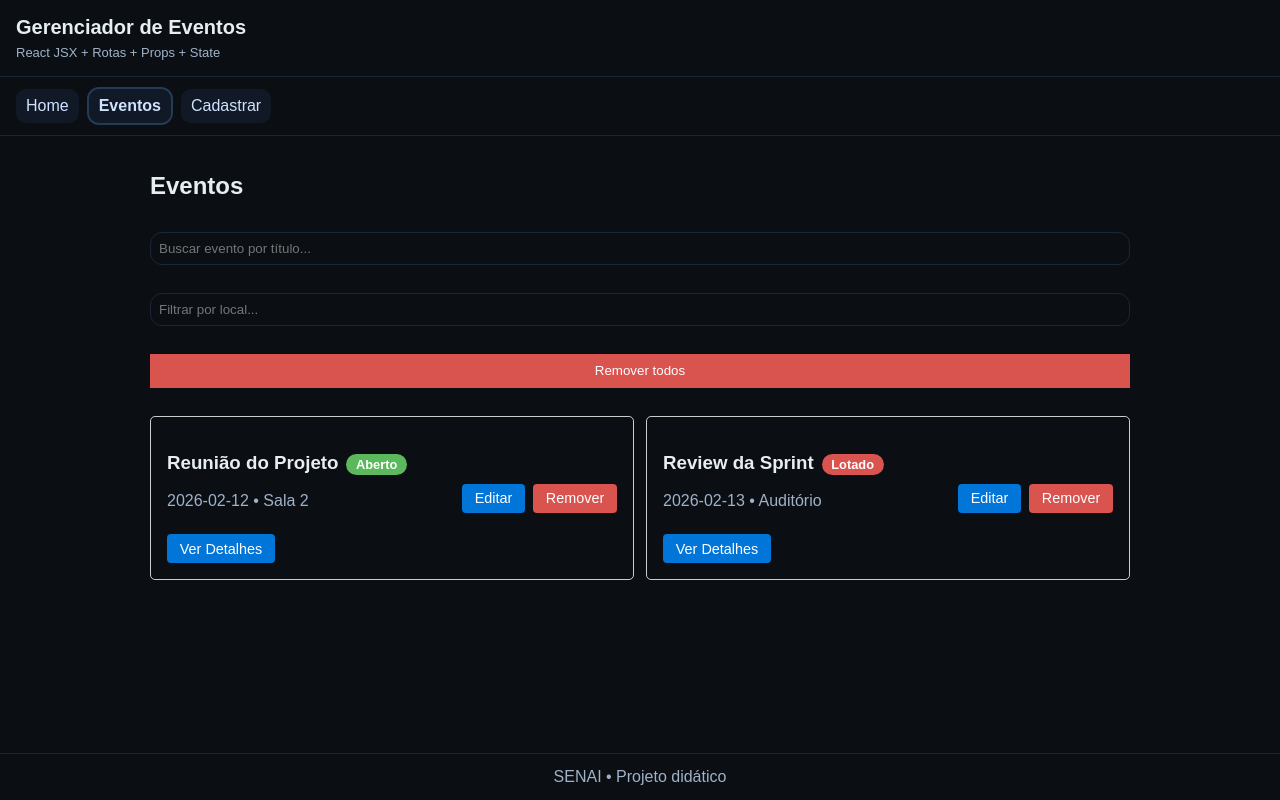
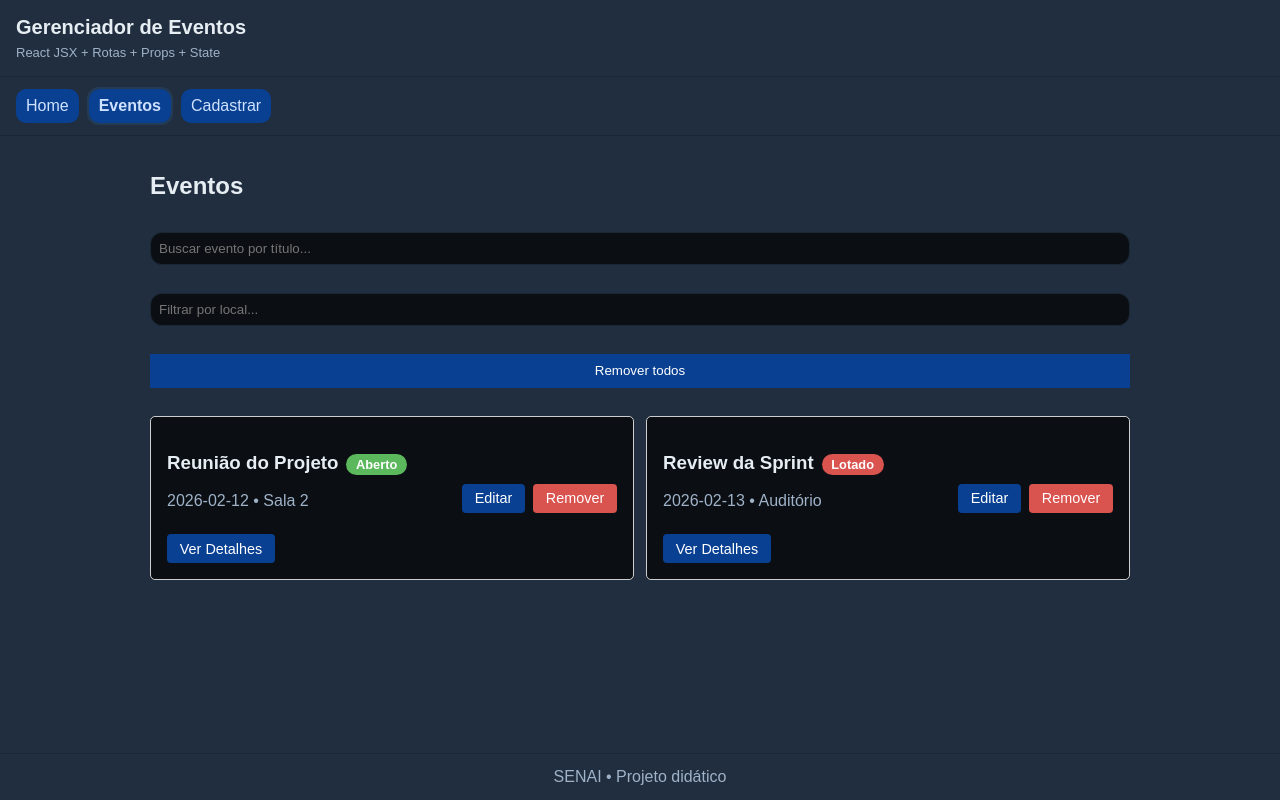
Before and after one commit to crisbeth-L/Eventos-Mvp, a React (Create React App) app: page /Evento in a window 1280 px wide. Built offline with nearby package versions, Linux system fonts and the light colour scheme.

Commit message:
Mudando as cores

```diff
--- a/src/App.jsx
+++ b/src/App.jsx
@@ -30,25 +30,22 @@ export default function App() {
     },
   ]);
 
-  // ➕ Adicionar novo evento
   function adicionarEvento(novo) {
     const eventoComId = { id: Date.now(), ...novo };
     setEventos((lista) => [eventoComId, ...lista]);
   }
 
-  // ✏️ Atualizar evento existente
   function atualizarEvento(id, dadosAtualizados) {
     setEventos((lista) =>
       lista.map((e) => e.id === id ? { ...e, ...dadosAtualizados } : e)
     );
   }
 
-  // ❌ Remover evento específico
   function removerEvento(id) {
     setEventos((lista) => lista.filter((e) => e.id !== id));
   }
 
-  // ❌ Remover todos os eventos
+
   function removerTodos() {
     setEventos([]);
   }
--- a/src/components/CardEvento.jsx
+++ b/src/components/CardEvento.jsx
@@ -50,7 +50,7 @@ export default function CardEvento({ evento, onRemover }) {
             display: "inline-block",
             textDecoration: "none",
             padding: "0.4rem 0.8rem",
-            backgroundColor: "#0275d8",
+            backgroundColor: "#094092",
             color: "#fff",
             borderRadius: "4px",
             fontSize: "0.9rem",
@@ -67,7 +67,7 @@ export default function CardEvento({ evento, onRemover }) {
           onClick={handleEditar}
           style={{
             padding: "0.4rem 0.8rem",
-            backgroundColor: "#0275d8",
+            backgroundColor: "#094092",
             color: "#fff",
             border: "none",
             borderRadius: "4px",
--- a/src/pages/Evento.jsx
+++ b/src/pages/Evento.jsx
@@ -45,7 +45,7 @@ export default function Evento({ eventos, onRemover, onRemoverTodos }) {
           style={{
             marginBottom: "1rem",
             padding: "0.6rem",
-            backgroundColor: "#d9534f",
+            backgroundColor: "#094092",
             color: "white",
             border: "none",
             cursor: "pointer",
--- a/src/styles.css
+++ b/src/styles.css
@@ -1,6 +1,6 @@
 body {
     margin: 0;
-    font-family: Arial, sans-serif; background: #0b0f14;
+    font-family: Arial, sans-serif; background: #212e3f;
     color: #e6edf3;
     }
     .app {
@@ -36,7 +36,7 @@ body {
     border-radius: 10px;
     text-decoration: none;
     color: #cfe2ff;
-    background: #111926;
+    background:#094092;
     }
 
     .link.active {
@@ -115,18 +115,18 @@ body {
     padding: 10px 12px;
     border-radius: 12px;
     cursor: pointer;
-    background: #1f6feb;
+    background: #094092;
     color: white;
     }
 
     .btn.ghost {
     background: transparent;
-    border: 1px solid #1b2634;
+    border: 1px solid #094092;
     color: #cfe2ff;
     }
 
     .btn.danger {
-    background: #da3633;
+    background: #212e3f;
     }
 
     .footer {
```
